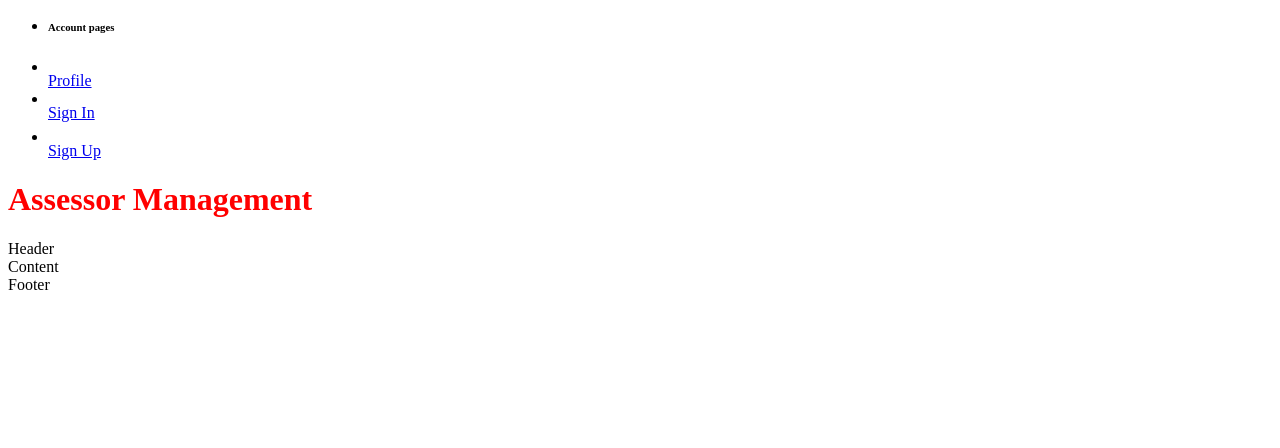
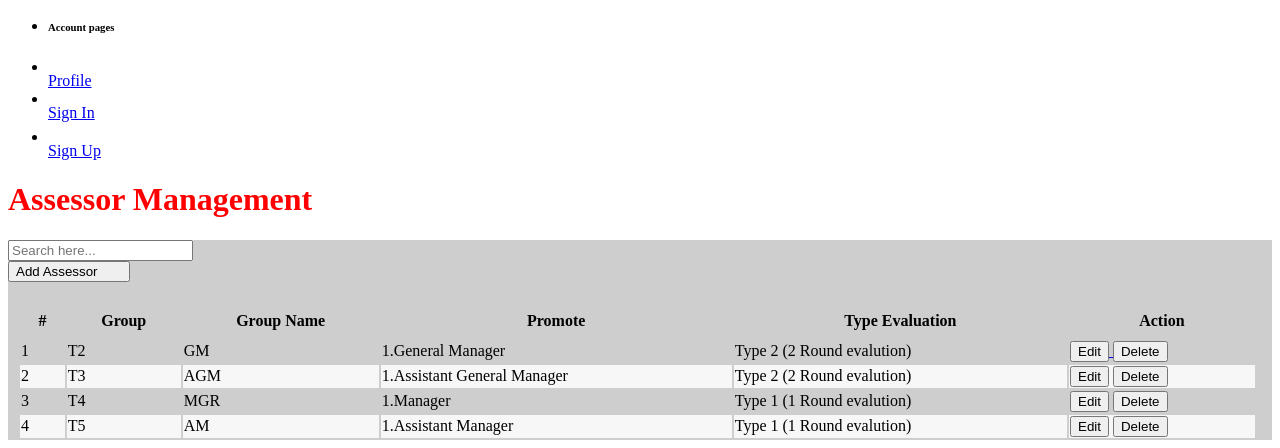
Before and after one commit to armbrmcc/PEFS, a CodeIgniter app: the page made by application/views/consent/v_assessor_management.php in a window 1280 px wide. Shown: the part 406-854 px from the top of the page. Before the commit the page ends 696 px from the top, so only its background shows below. Run offline with CodeIgniter, Linux system fonts and the light colour scheme.

Commit message:
อัปเดต view
เพิ่ม Navbar Search
เพิ่มปุ่่ม Add Assessor

```diff
--- a/application/controllers/Assessor_management/Assessor_management.php
+++ b/application/controllers/Assessor_management/Assessor_management.php
@@ -13,7 +13,7 @@ require_once(dirname(__FILE__) . "/../MainController.php");
 
 class Assessor_management extends MainController
 {
-    public function show_v_assessor_management()
+    public function show_assessor_management()
     {
         $this->output('consent/v_assessor_management');
     }
--- a/application/views/consent/v_assessor_management.php
+++ b/application/views/consent/v_assessor_management.php
@@ -7,11 +7,59 @@
     * Create date 2565-01-25
     * Update date
 -->
+
+<!-- CSS -->
 <style>
- .card{
+    .card
+    {
+      background: #CECECE;
+    }
+    table
+    {
+      width: 100%;
+    }
+    #group_assessor_table td,
+    #group_assesso_table th
+    {
+      padding: 8px;
+      text-align: center;
+    }
 
+    #group_assesso_table tr:nth-child(even)
+    {
+      background-color: #F7F7F7;
+    }
+
+    #group_assesso_table tr:hover
+    {
+      background-color: #E6E4E4;
+    }
+
+    #card_radius
+    {
+      margin-left: 14px;
+      margin-right: 15px;
+      border-radius: 20px;
+      width: auto;
+      min-height: 300px;
+    }
+
+    #group_assesso_table
+    {
+      width: 98%;
+      margin-top: 20px;
+      margin-left: 10px;
+    }
+
+    #bt-add
+    {
+      padding-right: 30px;
     }
 </style>
+<!-- End CSS -->
+
+<!-- JavaScript -->
+<!-- End JavaScript -->
 
 <body class="g-sidenav-show  bg-gray-100">
   <aside class="sidenav navbar navbar-vertical navbar-expand-xs border-0 border-radius-xl my-3 fixed-start ms-3 " id="sidenav-main">
@@ -197,209 +245,115 @@
     </div>
   </aside>
   <main class="main-content position-relative max-height-vh-100 h-100 mt-1 border-radius-lg ">
+
+    <!-- Start conten assessor management -->
+    <div class="container-fluid py-2 px-4">
+      <!-- Title -->
+      <h1 style="color:red">Assessor Management</h1>
+        <div class="card">
+          <!-- ช่องดำเนินการค้นหา -->
+          <main class="main-content position-relative max-height-vh-100 h-100 mt-1 border-radius-lg ">
             <!-- Navbar -->
-    <!-- <nav class="navbar navbar-main navbar-expand-lg px-0 mx-4 shadow-none border-radius-xl" id="navbarBlur" navbar-scroll="true">
+            <nav class="navbar navbar-main navbar-expand-lg px-0 mx-4 shadow-none border-radius-xl" id="navbarBlur" navbar-scroll="true">
               <div class="container-fluid py-1 px-3">
                 <div class="collapse navbar-collapse mt-sm-0 mt-2 me-md-0 me-sm-4" id="navbar">
                   <div class="ms-md-auto pe-md-3 d-flex align-items-center">
                     <div class="input-group">
                       <span class="input-group-text text-body"><i class="fas fa-search" aria-hidden="true"></i></span>
-              <input type="text" class="form-control" placeholder="Type here...">
+                      <input type="text" class="form-control" placeholder="Search here...">
                     </div>
                   </div>
                 </div>
               </div>
-    </nav> -->
+            </nav>
             <!-- End Navbar -->
-
-    <!-- Start conten assessor management -->
-    <div class="container-fluid py-2 px-4">
-        <h1 style="color:red">Assessor Management</h1>
-        <div class="card">
-            <div class="card-header">Header</div>
-            <div class="card-body">Content</div>
-            <div class="card-footer">Footer</div>
+            <!-- ปุ่มดำเนินการเพิ่ม -->
+            <!-- Navbar -->
+            <nav class="navbar navbar-main navbar-expand-lg px-0 mx-4 shadow-none border-radius-xl" id="navbarBlur" navbar-scroll="true">
+              <div class="container-fluid py-1 px-3">
+                <div class="collapse navbar-collapse mt-sm-0 mt-2 me-md-0 me-sm-4" id="navbar">
+                  <div class="ms-md-auto pe-md-3 d-flex align-items-center">
+                    <div class="input-group">
+                      <button id="bt-add">Add Assessor</button>
                     </div>
                   </div>
+                </div>
+              </div>
+            </nav>
+            <!-- End Navbar -->
+            <!-- table-responsive -->
+            <div class="table-responsive">
+              <table class="table align-items-center" id="group_assesso_table">
+                <thead class="thead-light">
+                  <tr>
+                    <th scope="col">#</th>
+                    <th scope="col">Group</th>
+                    <th scope="col">Group Name</th>
+                    <th scope="col">Promote</th>
+                    <th scope="col">Type Evaluation</th>
+                    <th scope="col">Action</th>
+                    </tr>
+                </thead>
+                <tbody class="list text-center">
+                  <tr>
+                    <td scope="col">1</td>
+                    <td>T2</td>
+                    <td>GM</td>
+                    <td >1.General Manager</td>
+                    <td>Type 2 (2 Round evalution)</td>
+                    <td>
+                      <!-- ปุ่มดำเนินการแก้ไข -->
+                      <a href="<?php echo site_url() . 'Assessor_management/Assessor_management/'; ?>">
+                        <button>Edit</button>
+                      </a>
+                      <!-- ปุ่มดำเนินการลบ -->
+                        <button>Delete</button>
+                    </td>
+                  </tr>
+                  <tr>
+                    <td scope="col">2</td>
+                    <td>T3</td>
+                    <td>AGM</td>
+                    <td>1.Assistant General Manager</td>
+                    <td>Type 2 (2 Round evalution)</td>
+                    <td>
+                      <!-- ปุ่มดำเนินการ -->
+                        <button>Edit</button>
+                        <button>Delete</button>
+                    </td>
+                  </tr>
+                  <tr>
+                    <td scope="col">3</td>
+                    <td>T4</td>
+                    <td>MGR</td>
+                    <td>1.Manager</td>
+                    <td>Type 1 (1 Round evalution)</td>
+                    <td>
+                      <!-- ปุ่มดำเนินการ -->
+                        <button>Edit</button>
+                        <button>Delete</button>
+                    </td>
+                  </tr>
+                  <tr>
+                    <td scope="col">4</td>
+                    <td>T5</td>
+                    <td>AM</td>
+                    <td>1.Assistant  Manager</td>
+                    <td>Type 1 (1 Round evalution)</td>
+                    <td>
+                      <!-- ปุ่มดำเนินการ -->
+                        <button>Edit</button>
+                        <button>Delete</button>
+                    </td>
+                  </tr>
+              </tbody>
+              <!-- End tbody -->
+          </table>
+          <!-- End table -->
+        </div>
+        <!-- End div table-responsive -->
+      </div>
+      <!-- End card -->
+    </div>
+    <!-- End div container-fluid -->
     <!-- End conten assessor management -->
-  </div>
-
-  <script>
-    var ctx = document.getElementById("chart-bars").getContext("2d");
-
-    new Chart(ctx, {
-      type: "bar",
-      data: {
-        labels: ["Apr", "May", "Jun", "Jul", "Aug", "Sep", "Oct", "Nov", "Dec"],
-        datasets: [{
-          label: "Sales",
-          tension: 0.4,
-          borderWidth: 0,
-          borderRadius: 4,
-          borderSkipped: false,
-          backgroundColor: "#fff",
-          data: [450, 200, 100, 220, 500, 100, 400, 230, 500],
-          maxBarThickness: 6
-        }, ],
-      },
-      options: {
-        responsive: true,
-        maintainAspectRatio: false,
-        plugins: {
-          legend: {
-            display: false,
-          }
-        },
-        interaction: {
-          intersect: false,
-          mode: 'index',
-        },
-        scales: {
-          y: {
-            grid: {
-              drawBorder: false,
-              display: false,
-              drawOnChartArea: false,
-              drawTicks: false,
-            },
-            ticks: {
-              suggestedMin: 0,
-              suggestedMax: 500,
-              beginAtZero: true,
-              padding: 15,
-              font: {
-                size: 14,
-                family: "Open Sans",
-                style: 'normal',
-                lineHeight: 2
-              },
-              color: "#fff"
-            },
-          },
-          x: {
-            grid: {
-              drawBorder: false,
-              display: false,
-              drawOnChartArea: false,
-              drawTicks: false
-            },
-            ticks: {
-              display: false
-            },
-          },
-        },
-      },
-    });
-
-
-    var ctx2 = document.getElementById("chart-line").getContext("2d");
-
-    var gradientStroke1 = ctx2.createLinearGradient(0, 230, 0, 50);
-
-    gradientStroke1.addColorStop(1, 'rgba(203,12,159,0.2)');
-    gradientStroke1.addColorStop(0.2, 'rgba(72,72,176,0.0)');
-    gradientStroke1.addColorStop(0, 'rgba(203,12,159,0)'); //purple colors
-
-    var gradientStroke2 = ctx2.createLinearGradient(0, 230, 0, 50);
-
-    gradientStroke2.addColorStop(1, 'rgba(20,23,39,0.2)');
-    gradientStroke2.addColorStop(0.2, 'rgba(72,72,176,0.0)');
-    gradientStroke2.addColorStop(0, 'rgba(20,23,39,0)'); //purple colors
-
-    new Chart(ctx2, {
-      type: "line",
-      data: {
-        labels: ["Apr", "May", "Jun", "Jul", "Aug", "Sep", "Oct", "Nov", "Dec"],
-        datasets: [{
-            label: "Mobile apps",
-            tension: 0.4,
-            borderWidth: 0,
-            pointRadius: 0,
-            borderColor: "#cb0c9f",
-            borderWidth: 3,
-            backgroundColor: gradientStroke1,
-            fill: true,
-            data: [50, 40, 300, 220, 500, 250, 400, 230, 500],
-            maxBarThickness: 6
-
-          },
-          {
-            label: "Websites",
-            tension: 0.4,
-            borderWidth: 0,
-            pointRadius: 0,
-            borderColor: "#3A416F",
-            borderWidth: 3,
-            backgroundColor: gradientStroke2,
-            fill: true,
-            data: [30, 90, 40, 140, 290, 290, 340, 230, 400],
-            maxBarThickness: 6
-          },
-        ],
-      },
-      options: {
-        responsive: true,
-        maintainAspectRatio: false,
-        plugins: {
-          legend: {
-            display: false,
-          }
-        },
-        interaction: {
-          intersect: false,
-          mode: 'index',
-        },
-        scales: {
-          y: {
-            grid: {
-              drawBorder: false,
-              display: true,
-              drawOnChartArea: true,
-              drawTicks: false,
-              borderDash: [5, 5]
-            },
-            ticks: {
-              display: true,
-              padding: 10,
-              color: '#b2b9bf',
-              font: {
-                size: 11,
-                family: "Open Sans",
-                style: 'normal',
-                lineHeight: 2
-              },
-            }
-          },
-          x: {
-            grid: {
-              drawBorder: false,
-              display: false,
-              drawOnChartArea: false,
-              drawTicks: false,
-              borderDash: [5, 5]
-            },
-            ticks: {
-              display: true,
-              color: '#b2b9bf',
-              padding: 20,
-              font: {
-                size: 11,
-                family: "Open Sans",
-                style: 'normal',
-                lineHeight: 2
-              },
-            }
-          },
-        },
-      },
-    });
-  </script>
-  <script>
-    var win = navigator.platform.indexOf('Win') > -1;
-    if (win && document.querySelector('#sidenav-scrollbar')) {
-      var options = {
-        damping: '0.5'
-      }
-      Scrollbar.init(document.querySelector('#sidenav-scrollbar'), options);
-    }
-  </script>
```
Lines whose indentation alone changed are shown as unchanged.
